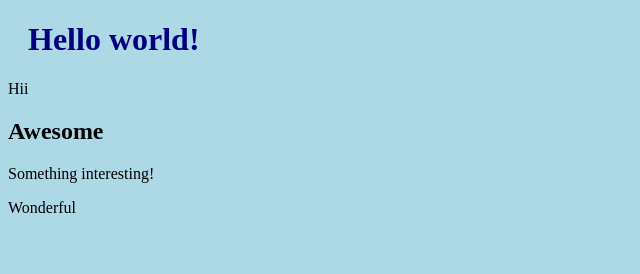
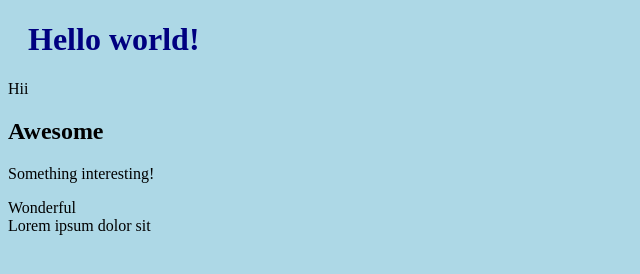
Before and after one commit to SunilZ07/gitLearn, a plain HTML site: page index.html in a window 1280 px wide. Shown: the whole page, without its empty margins (0-640 px from the left). Drawn offline with Linux system fonts and the light colour scheme.

Commit message:
Added 4 span tag under one new div tag.
<div>
        <span>Lorem</span>
        <span>ipsum</span>
        <span>dolor</span>
        <span>sit</span>
    </div>

```diff
--- a/index.html
+++ b/index.html
@@ -15,6 +15,13 @@
     <h2>Awesome</h2>
     <p>Something interesting!</p>
     <span>Wonderful</span>
+
+    <div>
+        <span>Lorem</span>
+        <span>ipsum</span>
+        <span>dolor</span>
+        <span>sit</span>
+    </div>
 </body>
 
 </html>
```
